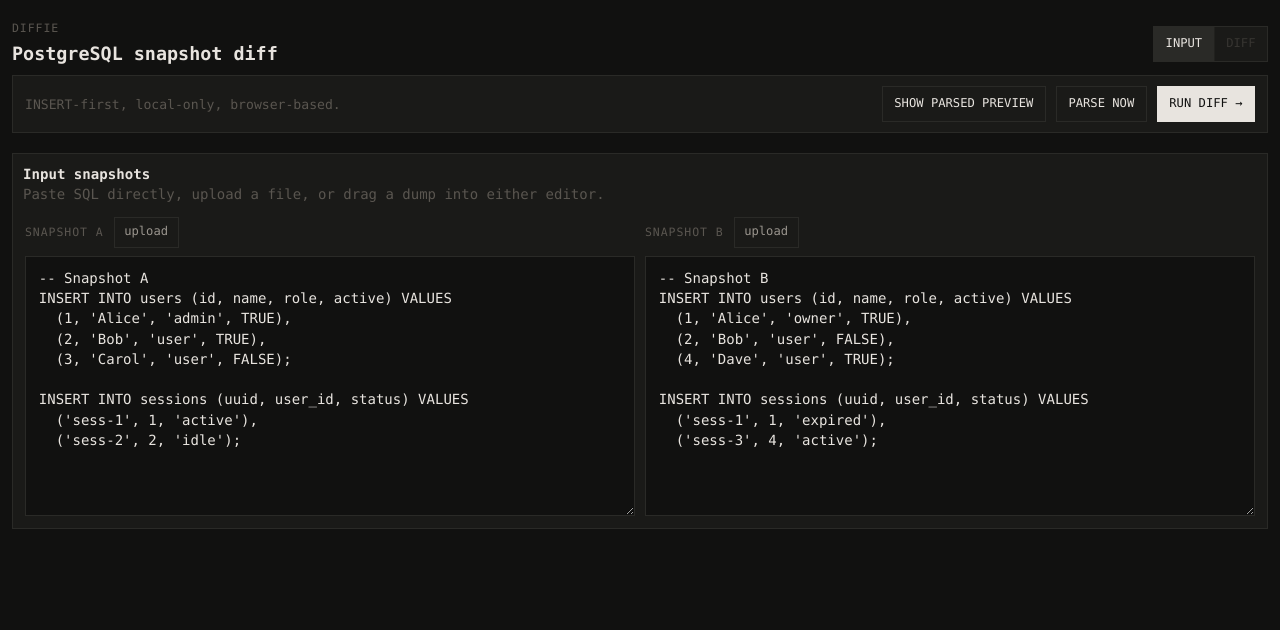
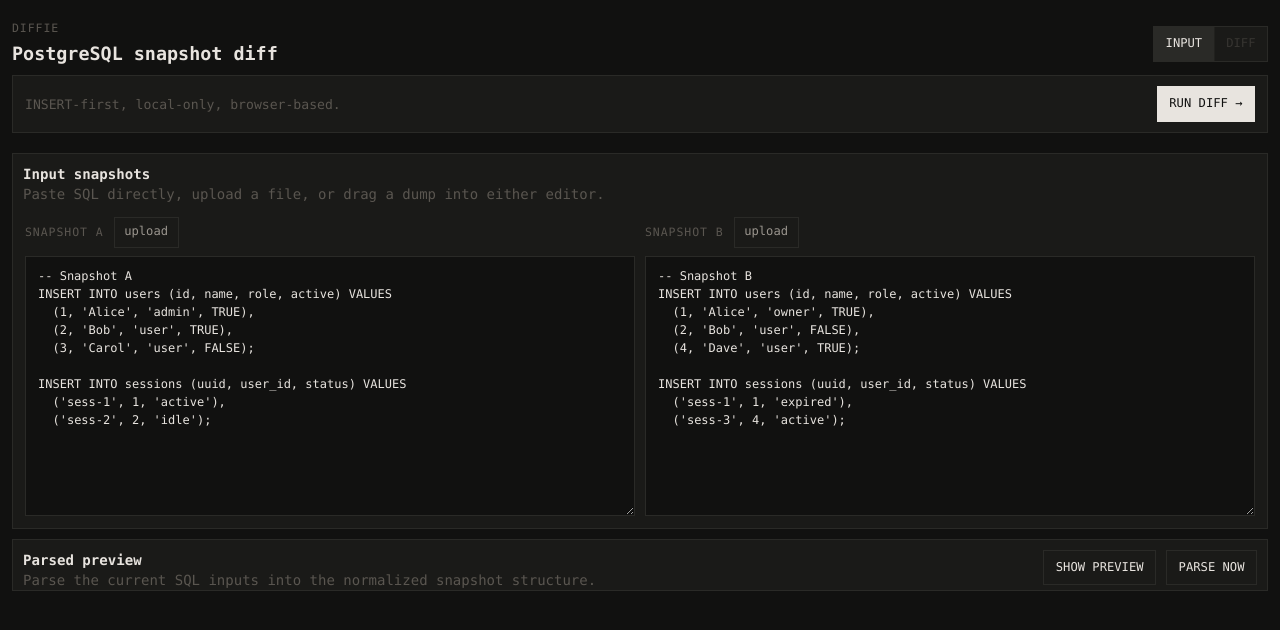
Before and after one commit to addeeandra/diffie, a Vue app: page / in a window 1280 px wide. Shown: the top 630 px of the page. Built offline with nearby package versions, Linux system fonts and the light colour scheme.

Commit message:
chore: ui refinement

```diff
--- a/src/App.vue
+++ b/src/App.vue
@@ -221,23 +221,6 @@
 
         <div class="toolbar-actions" v-if="activeView === 'input'">
           <button
-            class="button button-secondary"
-            type="button"
-            @click="showParsedPreview = !showParsedPreview"
-          >
-            {{
-              showParsedPreview ? "Hide parsed preview" : "Show parsed preview"
-            }}
-          </button>
-          <button
-            class="button button-secondary"
-            type="button"
-            @click="previewSnapshots"
-            :disabled="busy"
-          >
-            Parse now
-          </button>
-          <button
             class="button"
             type="button"
             @click="runDiff"
@@ -338,13 +321,33 @@
         </div>
       </section>
 
-      <details
-        v-if="showParsedPreview || (leftPreview && rightPreview)"
-        class="panel panel-tight preview-panel"
-        :open="showParsedPreview"
-      >
-        <summary class="panel-summary">Parsed preview</summary>
-        <div class="preview-grid compact-grid">
+      <section class="panel panel-tight preview-panel print-block-avoid">
+        <div class="panel-header slim preview-header">
+          <div>
+            <h2>Parsed preview</h2>
+            <p>Parse the current SQL inputs into the normalized snapshot structure.</p>
+          </div>
+
+          <div class="panel-header-actions">
+            <button
+              class="button button-secondary"
+              type="button"
+              @click="showParsedPreview = !showParsedPreview"
+            >
+              {{ showParsedPreview ? "Hide preview" : "Show preview" }}
+            </button>
+            <button
+              class="button button-secondary"
+              type="button"
+              @click="previewSnapshots"
+              :disabled="busy"
+            >
+              Parse now
+            </button>
+          </div>
+        </div>
+
+        <div v-if="showParsedPreview && leftPreview && rightPreview" class="preview-grid compact-grid">
           <article>
             <div class="panel-header slim compact">
               <h2>Snapshot A</h2>
@@ -358,7 +361,11 @@
             <pre>{{ JSON.stringify(rightPreview, null, 2) }}</pre>
           </article>
         </div>
-      </details>
+
+        <div v-else-if="showParsedPreview" class="preview-empty">
+          <p>No parsed preview yet. Click <code>Parse now</code> to inspect the current inputs.</p>
+        </div>
+      </section>
     </section>
 
     <section v-else-if="diff && stats" class="panel-stack">
@@ -398,7 +405,8 @@
           </label>
 
           <div>
-            <span>Status</span>
+            <span>Table status</span>
+            <div class="filter-help">counts below are tables, not rows</div>
             <div
               class="filter-pills"
               role="radiogroup"
--- a/src/styles/app.css
+++ b/src/styles/app.css
@@ -90,7 +90,9 @@
 .table-title-row,
 .table-summary-metrics,
 .editor-row,
-.toolbar-actions {
+.toolbar-actions,
+.panel-header-actions,
+.preview-header {
   display: flex;
   align-items: center;
   gap: 10px;
@@ -132,7 +134,8 @@
 .meta-pill,
 .metric-inline small,
 .inline-note,
-.panel-summary {
+.panel-summary,
+.filter-help {
   color: var(--text-dim);
 }
 
@@ -256,6 +259,11 @@
   padding: 12px 12px 0;
 }
 
+.preview-header {
+  align-items: flex-start;
+  justify-content: space-between;
+}
+
 .panel-header.slim {
   padding: 10px 10px 0;
 }
@@ -281,10 +289,19 @@
   padding: 12px;
 }
 
+.editor-grid,
+.preview-grid {
+  align-items: start;
+}
+
 .editor-card,
 .preview-grid article {
   display: grid;
   gap: 8px;
+}
+
+.preview-grid article {
+  align-content: start;
 }
 
 .editor-card[data-drag-active='true'] textarea {
@@ -305,7 +322,13 @@
   border: 1px solid var(--border);
   border-radius: 0;
   background: var(--bg);
-  padding: 0.7rem 0.8rem;
+  padding: 0.65rem 0.75rem;
+}
+
+textarea {
+  font-size: 12px;
+  line-height: 1.5;
+  tab-size: 2;
 }
 
 textarea:focus,
@@ -351,6 +374,12 @@
   overflow: auto;
   color: var(--text-mid);
   font-size: 12px;
+  line-height: 1.5;
+}
+
+.preview-empty {
+  padding: 12px;
+  color: var(--text-dim);
 }
 
 .summary-strip {
@@ -417,6 +446,11 @@
 .checkbox-label input {
   width: auto;
   min-height: 0;
+}
+
+.filter-help {
+  font-size: 0.72rem;
+  margin-top: 2px;
 }
 
 .filter-pills {
@@ -489,7 +523,7 @@
 
 .table-summary-metrics {
   color: var(--text-dim);
-  font-size: 12px;
+  font-size: 11.5px;
 }
 
 .status-pill,
@@ -569,16 +603,17 @@
 table {
   width: 100%;
   border-collapse: collapse;
-  font-size: 12px;
+  font-size: 11.5px;
 }
 
 th,
 td {
-  padding: 9px 10px;
+  padding: 8px 10px;
   border-bottom: 1px solid var(--border);
   border-right: 1px solid var(--border);
   vertical-align: middle;
   text-align: left;
+  line-height: 1.45;
 }
 
 th:last-child,
@@ -588,7 +623,7 @@
 
 th {
   color: var(--text-dim);
-  font-size: 0.68rem;
+  font-size: 0.66rem;
   text-transform: uppercase;
   letter-spacing: 0.08em;
   background: var(--bg);
@@ -608,12 +643,13 @@
 
 .cell-change {
   display: grid;
-  gap: 3px;
+  gap: 2px;
 }
 
 .value {
   white-space: pre-wrap;
   word-break: break-word;
+  line-height: 1.45;
 }
 
 .value.from {
```
